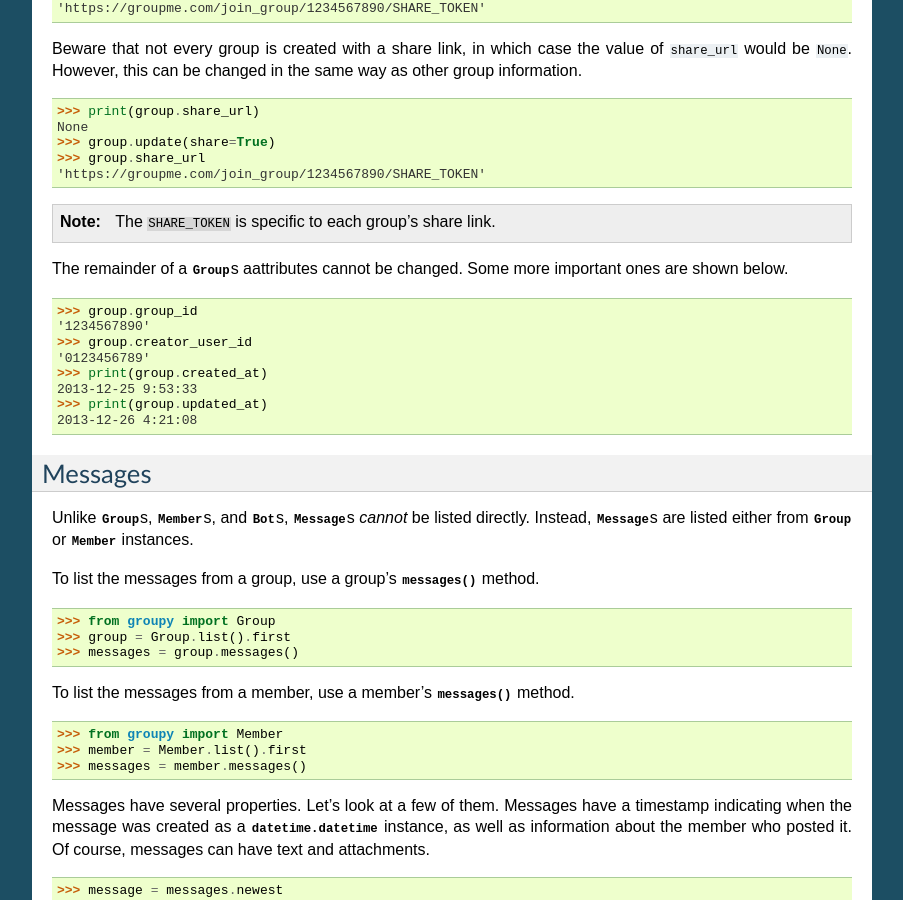
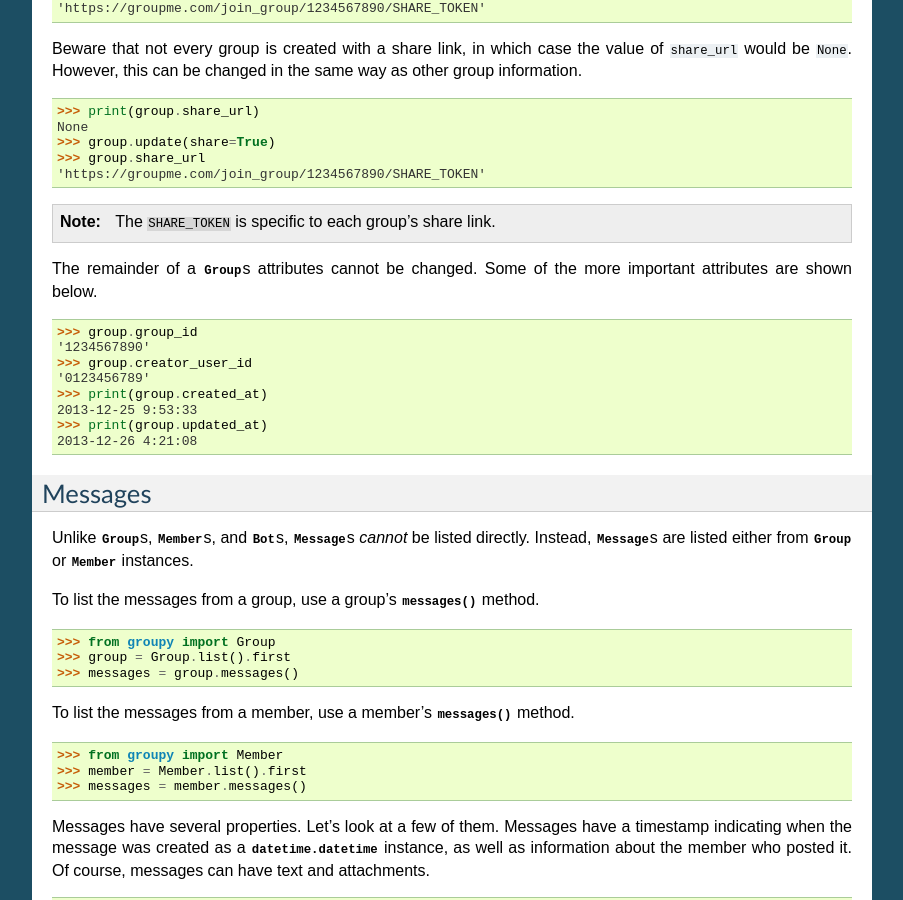
Before and after one commit to rhgrant10/Groupy, a Sphinx documentation site: the page built from docs/pages/quickstart.rst, in a window 1280 px wide and 900 px high, scrolled down 1997 px. Shown: the whole window, without its empty margins (198-1101 px from the left). Built offline with Sphinx 7.4.7, drawn with Linux system fonts in a browser that asks for light colours; some of the changed text lies outside the part shown.

Commit message:
Finished fixing typos and docstring omissions

```diff
--- a/docs/pages/advanced.rst
+++ b/docs/pages/advanced.rst
@@ -9,7 +9,7 @@ Filter Lists
 ============
 
 :class:`~groupy.object.listers.FilterList`\ s are exactly like the built-in
-:class:`list` but with some convienient additions.
+:class:`list` but with some convenient additions.
 
 ``first`` and ``last``
 ----------------------
--- a/docs/pages/introduction.rst
+++ b/docs/pages/introduction.rst
@@ -56,8 +56,8 @@ Members
 - List and filter direct messages
 - Post direct messages to members
 
-Mesages
-^^^^^^^
+Messages
+^^^^^^^^
 
 - Collect all messages from a group or member
 - Like and unlike messages (even direct messages!)
--- a/docs/pages/quickstart.rst
+++ b/docs/pages/quickstart.rst
@@ -161,8 +161,8 @@ same way as other group information.
 
     The ``SHARE_TOKEN`` is specific to each group's share link.
 
-The remainder of a :class:`~groupy.object.responses.Group`\ s aattributes cannot
-be changed. Some more important ones are shown below.
+The remainder of a :class:`~groupy.object.responses.Group`\ s attributes cannot
+be changed. Some of the more important attributes are shown below.
 
 .. code-block:: python
 
```
Also changed, not shown: other parts of docs/pages/quickstart.rst (+2 -2 lines), docs/pages/changelog.rst (+7 -5 lines), docs/pages/installation.rst (+4 -4 lines), 2 other files.
